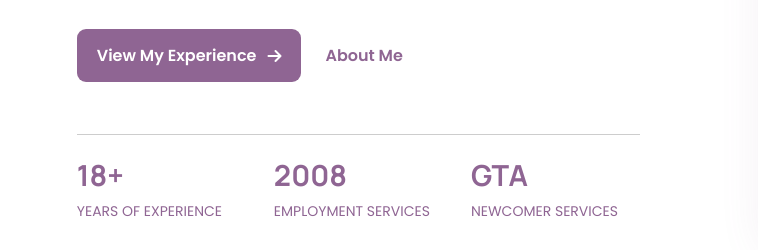
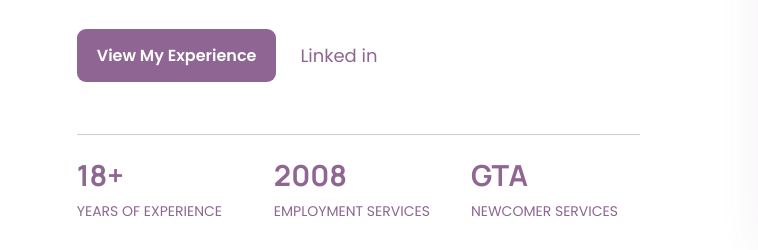
Before and after one commit to themochalabs/sherene-connects, a plain HTML site: page index.html in a window 1280 px wide. Shown: the part 550-800 px from the top of the page, 0-758 px from the left. Drawn offline with Linux system fonts and the light colour scheme.

Commit message:
Update hero action links index.html
Replace the About Me link with a LinkedIn profile link and simplify the View My Experience button by removing the arrow icon.

```diff
--- a/index.html
+++ b/index.html
@@ -93,8 +93,6 @@
 
 </header>
 
-
-
 <main>
 
 
@@ -144,23 +142,24 @@
                 >
                     View My Experience
 
-                    <i class="fa-solid fa-arrow-right"></i>
+                    <!-- <i class="fa-solid fa-arrow-right"></i> -->
                 </a>
 
-
                 <a
-                    href="#about"
-                    class="secondary-button"
+                    href="https://www.linkedin.com/in/shereneb"
+                    class="linkedin-button"
+                    target="_blank"
+                    rel="noopener noreferrer"
+                    aria-label="Sherene Boodoo on LinkedIn"
                 >
-                    About Me
+                    <span class="linkedin-text">Linked</span>
+                    <span class="linkedin-in">in</span>
                 </a>
 
             </div>
 
 
-
             <div class="hero-stats">
-
 
                 <div class="stat">
 
@@ -174,7 +173,6 @@
 
                 </div>
 
-
                 <div class="stat">
 
                     <strong>
@@ -186,7 +184,6 @@
                     </span>
 
                 </div>
-
 
                 <div class="stat">
 
@@ -205,11 +202,9 @@
         </div>
 
 
-
         <!-- RIGHT -->
 
         <div class="hero-profile">
-
 
             <div class="profile-card">
 
@@ -301,7 +296,6 @@
 </section>
 
 
-
 <!-- =====================================================
      ABOUT
 ===================================================== -->
@@ -318,7 +312,6 @@
             <p class="eyebrow">
                 ABOUT ME
             </p>
-
 
             <h2>
                 Career support that starts with
@@ -361,7 +354,6 @@
         </div>
 
     </div>
-
 
 
     <div class="container approach-grid">
@@ -415,7 +407,6 @@
 </section>
 
 
-
 <!-- =====================================================
      EXPERTISE
 ===================================================== -->
@@ -424,7 +415,6 @@
     class="section expertise-section"
     id="expertise"
 >
-
 
     <div class="container">
 
@@ -527,7 +517,6 @@
 
                 </div>
 
-
                 <h3>
                     Employer Engagement
                 </h3>
@@ -591,7 +580,6 @@
 </section>
 
 
-
 <!-- =====================================================
      WORKSHOPS
 ===================================================== -->
@@ -620,7 +608,6 @@
                 process and immediately apply what they learn.
             </p>
 
-
             <div class="delivery-types">
 
                 <span>
@@ -638,7 +625,6 @@
             </div>
 
         </div>
-
 
         <div class="workshop-list">
             <div>
@@ -677,7 +663,6 @@
     </div>
 
 </section>
-
 
 
 <!-- =====================================================
@@ -936,7 +921,6 @@
 </section>
 
 
-
 <!-- =====================================================
      SYSTEMS
 ===================================================== -->
@@ -1064,7 +1048,6 @@
 </section>
 
 
-
 <!-- =====================================================
      EDUCATION
 ===================================================== -->
@@ -1154,7 +1137,6 @@
 </section>
 
 
-
 <!-- =====================================================
      CONTACT
 ===================================================== -->
@@ -1200,7 +1182,6 @@
 </section>
 
 </main>
-
 
 
 <!-- =====================================================
```
